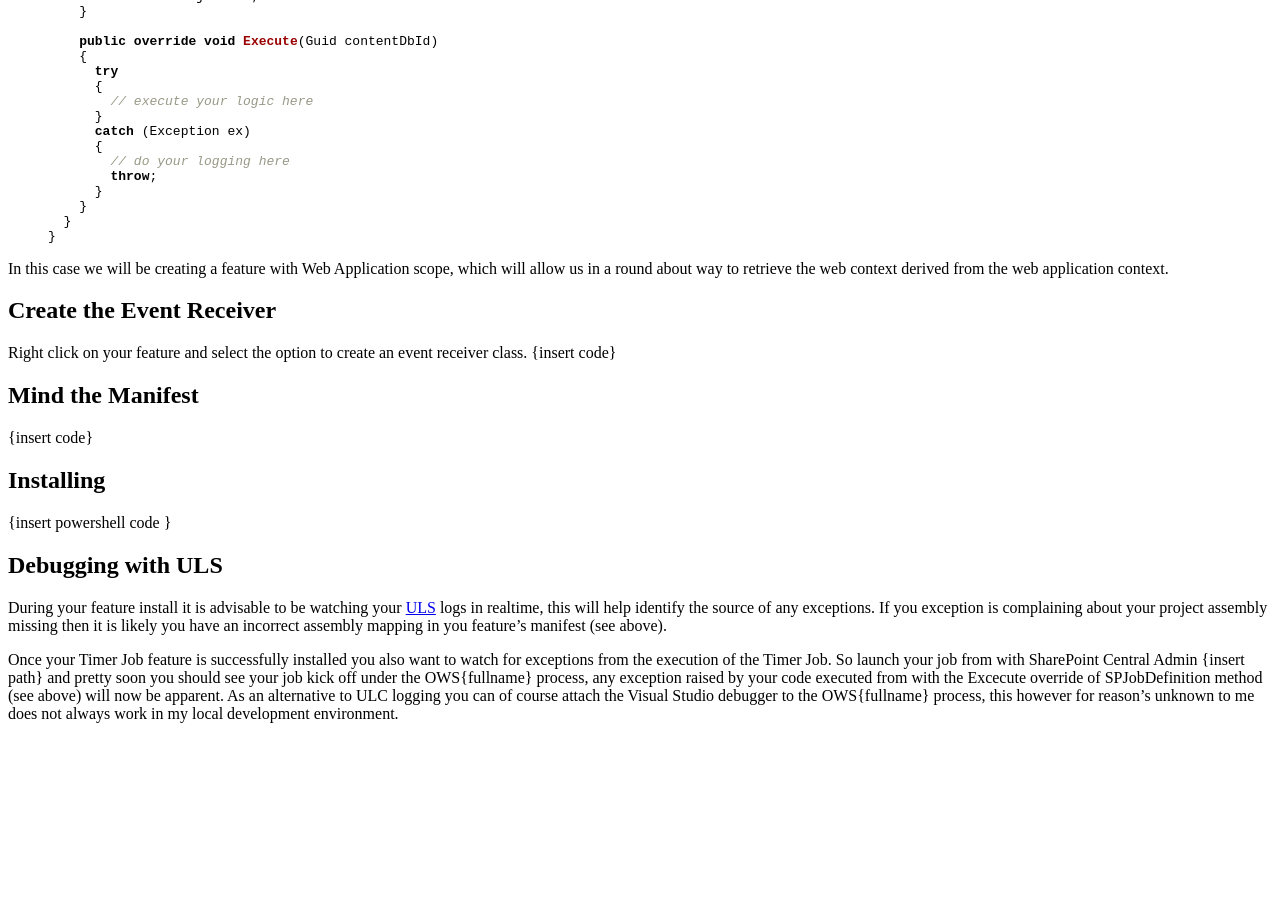
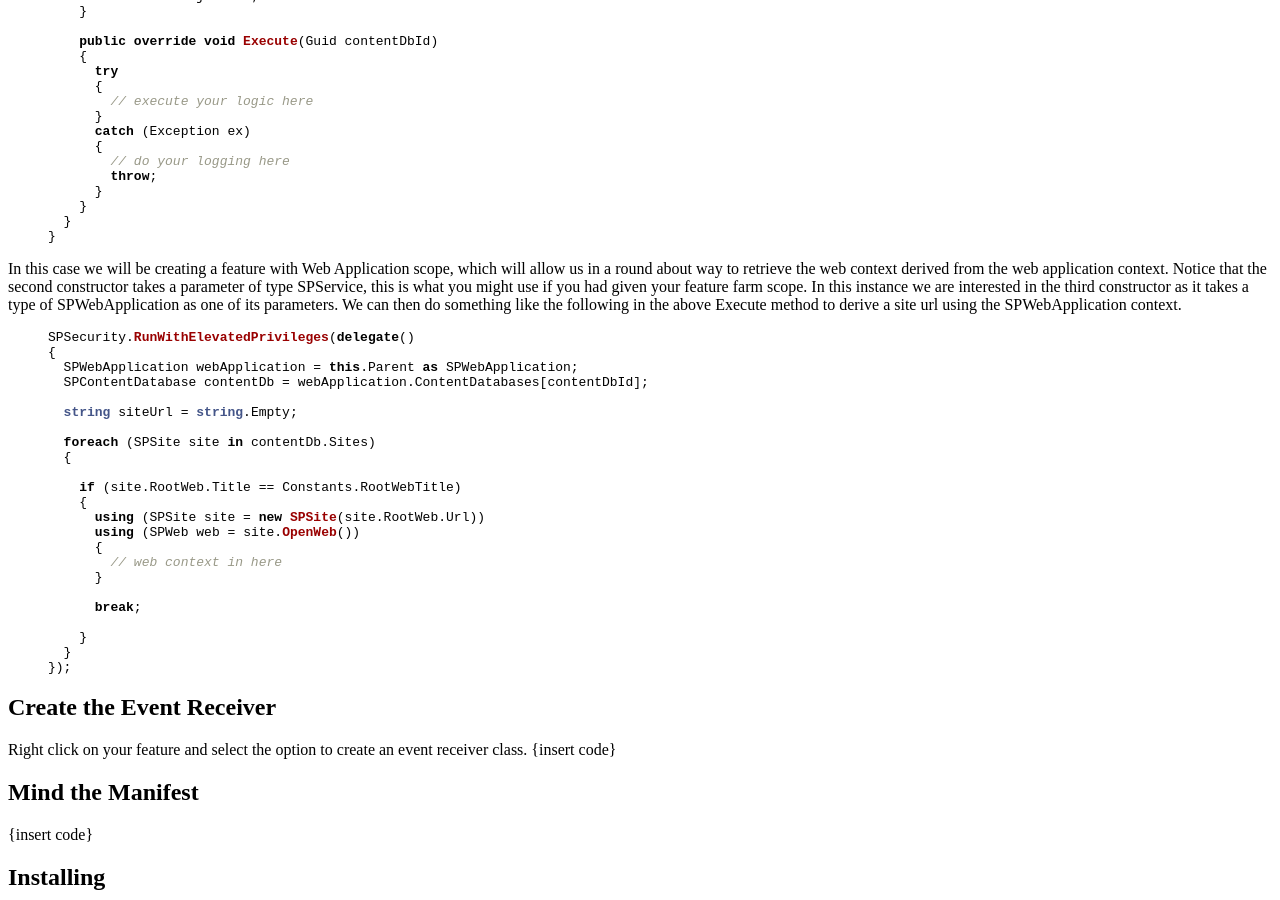
Before and after one commit to michaelbramwell/michaelbramwell.github.io, a Jekyll site: the page built from _posts/2015-01-22-installing-timer-jobs-in-sharepoint-2013.md, in a window 1280 px wide and 900 px high, scrolled down 562 px. Built offline with Jekyll 4.4.1, drawn with Linux system fonts in a browser that asks for light colours; before the commit the page ends 1301 px from its top, so only the background shows below that.

Commit message:
continuing sp timer job post

```diff
--- a/_posts/2015-01-22-installing-timer-jobs-in-sharepoint-2013.md
+++ b/_posts/2015-01-22-installing-timer-jobs-in-sharepoint-2013.md
@@ -54,7 +54,33 @@ namespace somenamespace
 }
 {% endhighlight %}
 
-In this case we will be creating a feature with Web Application scope, which will allow us in a round about way to retrieve the web context derived from the web application context.
+In this case we will be creating a feature with Web Application scope, which will allow us in a round about way to retrieve the web context derived from the web application context. Notice that the second constructor takes a parameter of type SPService, this is what you might use if you had given your feature farm scope. In this instance we are interested in the third constructor as it takes a type of SPWebApplication as one of its parameters. We can then do something like the following in the above Execute method to derive a site url using the SPWebApplication context.
+
+{% highlight c# %}
+SPSecurity.RunWithElevatedPrivileges(delegate()
+{
+  SPWebApplication webApplication = this.Parent as SPWebApplication;
+  SPContentDatabase contentDb = webApplication.ContentDatabases[contentDbId];
+
+  string siteUrl = string.Empty;
+
+  foreach (SPSite site in contentDb.Sites)
+  {
+
+    if (site.RootWeb.Title == Constants.RootWebTitle)
+    {
+      using (SPSite site = new SPSite(site.RootWeb.Url))
+      using (SPWeb web = site.OpenWeb())
+      {
+        // web context in here
+      }
+
+      break;
+
+    }
+  }
+});
+{% endhighlight %}
 
 
 Create the Event Receiver
```
